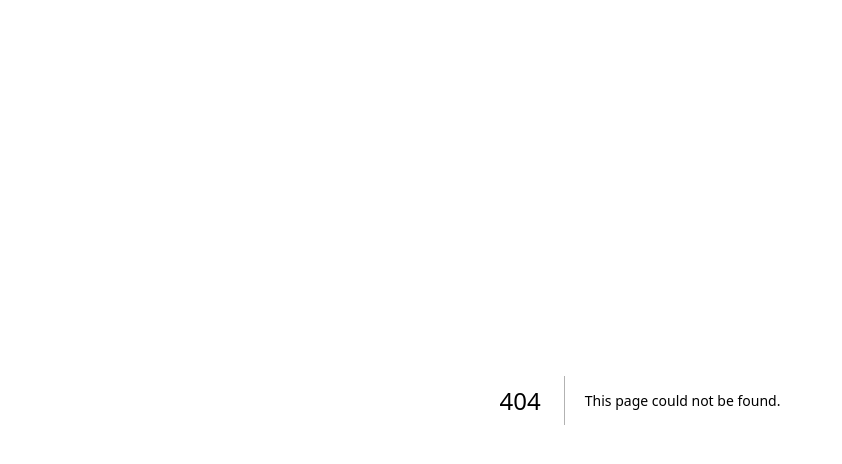
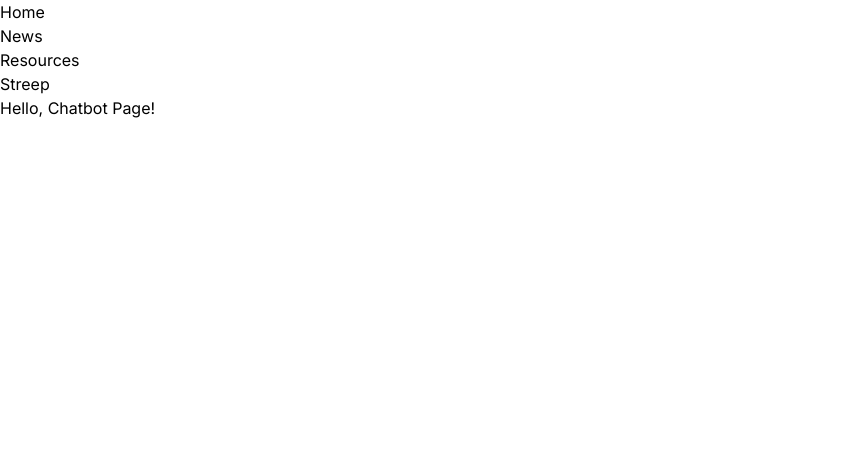
Before and after one commit to Beta-test-initiation/chico, a Next.js app: page /chatbot in a window 1280 px wide. Before the commit this address had no page. Shown: the top 464 px of the page, without its empty margins (0-842 px from the left). Built offline with nearby package versions, Linux system fonts and the light colour scheme.

Commit message:
basic front end set up

```diff
--- /dev/null
+++ b/app/chatbot/page.js
@@ -0,0 +1,11 @@
+import React from 'react'
+import Navbar from '@/frontend/components/Navbar'
+
+export default function Page() {
+  return (
+    <div>
+    <Navbar />
+     <h1>Hello, Chatbot Page!</h1>
+  </div>
+  )
+}
--- a/app/globals.css
+++ b/app/globals.css
@@ -1,12 +1,6 @@
-@tailwind base;
-@tailwind components;
-@tailwind utilities;
-
-:root {
-  --foreground-rgb: 0, 0, 0;
-  --background-start-rgb: 214, 219, 220;
-  --background-end-rgb: 255, 255, 255;
-}
+@import 'tailwindcss/base';
+@import 'tailwindcss/components';
+@import 'tailwindcss/utilities';
 
 @media (prefers-color-scheme: dark) {
   :root {
@@ -16,16 +10,6 @@
   }
 }
 
-body {
-  color: rgb(var(--foreground-rgb));
-  background: linear-gradient(
-      to bottom,
-      transparent,
-      rgb(var(--background-end-rgb))
-    )
-    rgb(var(--background-start-rgb));
-}
-
 @layer utilities {
   .text-balance {
     text-wrap: balance;
--- /dev/null
+++ b/app/news/page.js
@@ -0,0 +1,11 @@
+import React from 'react'
+import Navbar from '@/frontend/components/Navbar'
+
+export default function Page() {
+  return (
+    <div>
+      <Navbar />
+       <h1>Hello, News Page!</h1>
+    </div>
+  )
+}
--- a/app/page.js
+++ b/app/page.js
@@ -1,13 +1,12 @@
 import Image from "next/image";
-import HomePage from "@/frontend/pages/home";
-import ChatBot from "@/frontend/pages/chatbot";
-import Resources from "@/frontend/pages/resources";
-import News from "@/frontend/pages/news";
+import Hero from "@/frontend/sections/Hero";
+import Navbar from "@/frontend/components/Navbar";
 
 export default function Home() {
   return (
     <div>
-      <HomePage />
+      <Navbar />
+      <Hero />
     </div>
   );
 }
--- /dev/null
+++ b/app/resources/page.js
@@ -0,0 +1,12 @@
+import Navbar from '@/frontend/components/Navbar'
+import React from 'react'
+
+export default function Page() {
+  return (
+    <div>
+      <Navbar />
+       <h1>Hello, Resources Page!</h1>
+    </div>
+
+  )
+}
--- /dev/null
+++ b/frontend/components/Navbar.js
@@ -0,0 +1,17 @@
+import React from 'react'
+import Link from 'next/link'
+
+const Navbar = () => {
+  return (
+    <div>
+      <ul>
+        <li><Link href='/'>Home</Link></li>
+        <li><Link href='/news'>News</Link></li>
+        <li><Link href='/resources'>Resources</Link></li>
+        <li><Link href='/chatbot'>Streep</Link></li>
+      </ul>
+    </div>
+  )
+}
+
+export default Navbar
--- a/frontend/pages/news.js
+++ b/frontend/sections/Hero.js
@@ -1,11 +1,11 @@
 import React from 'react'
 
-const News = () => {
+const Hero = () => {
   return (
     <div>
-
+      Hero Page
     </div>
   )
 }
 
-export default News
+export default Hero
```
Also changed, not shown: frontend/pages/chatbot.js (deleted, +0 -11 lines), frontend/pages/home.js (deleted, +0 -11 lines), frontend/pages/resources.js (deleted, +0 -11 lines).
